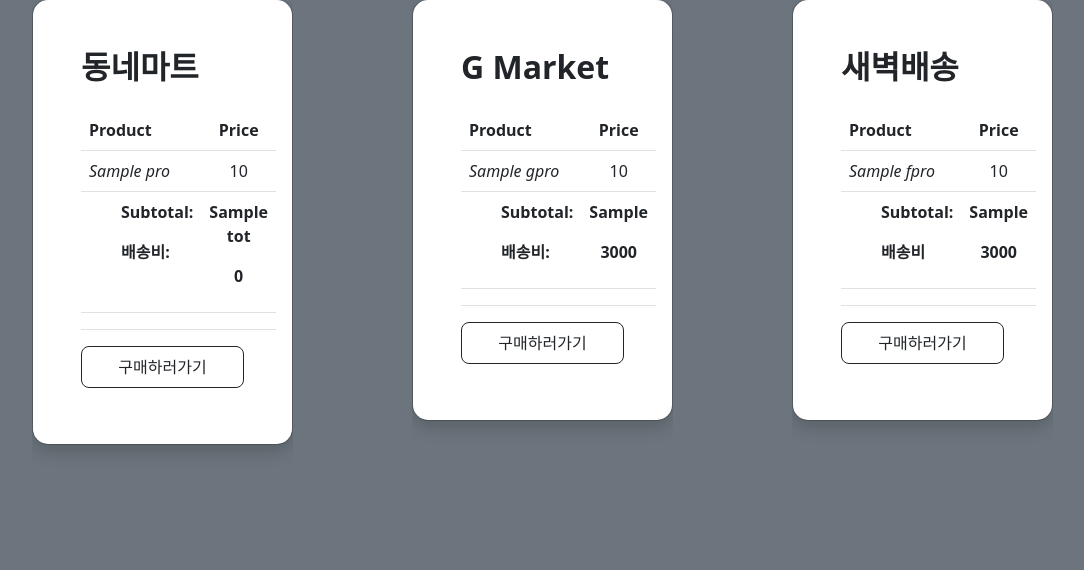
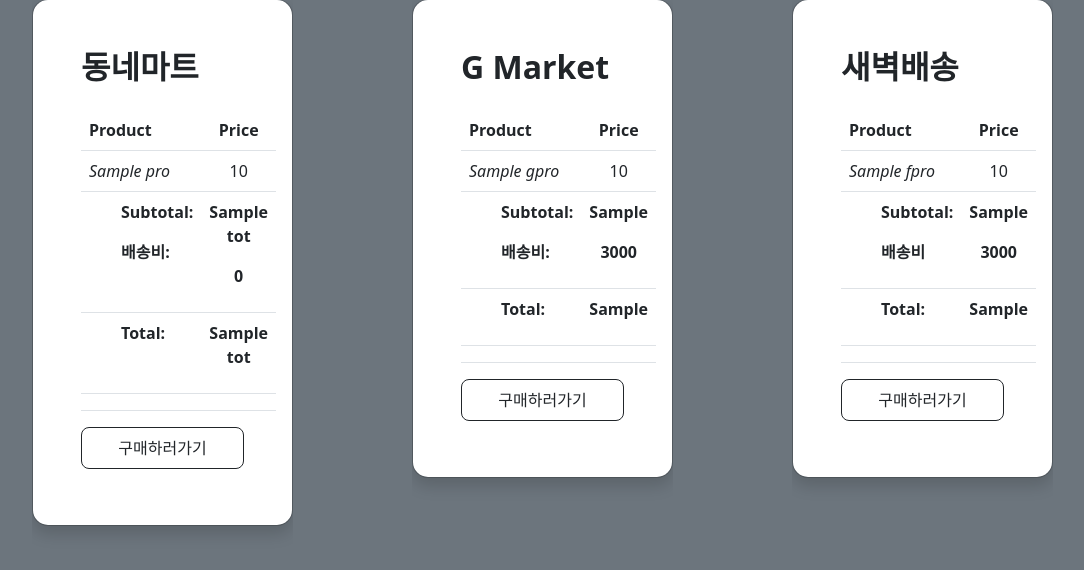
Before and after one commit to kjh000/FinalProject_one, a Django app: template project_app/templates/receipt.html in a window 1280 px wide. Shown: the part 77-647 px from the top of the page, without its empty margins (50-1134 px from the left). Run offline with Django 4.2, Linux system fonts and the light colour scheme; the template is opened without the code that fills it: most values are stand-ins (such as "Sample title", 1, 10 or a date in 2020).

Commit message:
수정완료

```diff
--- a/project_app/templates/finder.html
+++ b/project_app/templates/finder.html
@@ -24,8 +24,9 @@
 		<div class="box">
 	        <form action="show" method="post">{% csrf_token %}
 	        	<input type="hidden" name = "products" value = "{{products}}"/>
+	        	<input type="hidden" name = "searchLoc" value = "{{loc}}"/>
 	            <input type="text" class="input" name="searchInput" id="searchInput">
-	            <input type="text" class="input" name="searchLoc" id="searchLoc">
+
 	        </form>
 	        <i class="fas fa-search"></i>
 	    </div>
@@ -50,6 +51,7 @@
                 <input type="hidden" name = "tot" value = "{{tot}}"/>
                 <input type="hidden" name = "g_tot" value = "{{g_tot}}"/>
                 <input type="hidden" name = "f_tot" value = "{{f_tot}}"/>
+                <input type="hidden" name = "searchLoc" value = "{{loc}}"/>
            	 	<button type="submit" class="btn btn-outline-dark mb-2 btn-lg"># {{i}}</button>
            	 </form>
 
--- a/project_app/templates/receipt.html
+++ b/project_app/templates/receipt.html
@@ -54,6 +54,19 @@
                                                 <p><strong>{{tot}}</strong></p>
                                                 <p><strong>0</strong></p>
                                             </td>
+                                        </tr>
+                                        <tr>
+                                            <td></td>
+                                            <td></td>
+                                            <td class="text-right">
+                                                <p><strong>Total:</strong></p>
+
+                                            </td>
+                                            <td class="text-center">
+                                                <p><strong>{{tot}}</strong></p>
+
+                                            </td>
+                                        </tr>
                                         </tr>
                                         <tr>
                                             <td></td>
@@ -116,6 +129,18 @@
 			                                	<p><strong>3000</strong></p>
 			                                </td>
 			                            </tr>
+			                            <tr>
+                                            <td></td>
+                                            <td></td>
+                                            <td class="text-right">
+                                                <p><strong>Total:</strong></p>
+
+                                            </td>
+                                            <td class="text-center">
+                                                <p><strong>{{g_tot3}}</strong></p>
+
+                                            </td>
+                                        </tr>
 			                            <tr>
 			                                <td></td>
 			                                <td></td>
@@ -183,6 +208,18 @@
                                             <td></td>
                                             <td></td>
                                             <td class="text-right">
+                                                <p><strong>Total:</strong></p>
+
+                                            </td>
+                                            <td class="text-center">
+                                                <p><strong>{{f_tot3}}</strong></p>
+
+                                            </td>
+                                        </tr>
+                                        <tr>
+                                            <td></td>
+                                            <td></td>
+                                            <td class="text-right">
 
                                             </td>
                                             <td class="text-center text-danger">
```
Also changed, not shown: project_app/views.py (+48 -66 lines).
